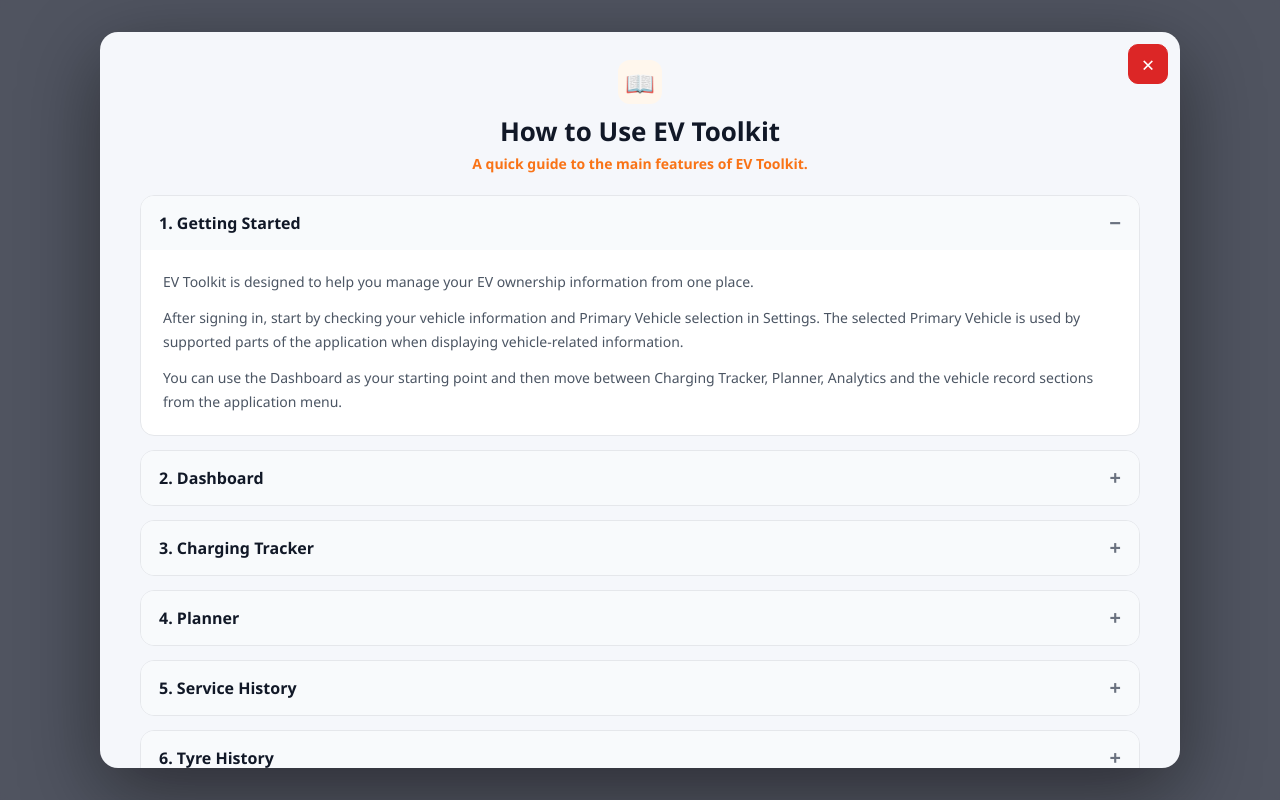
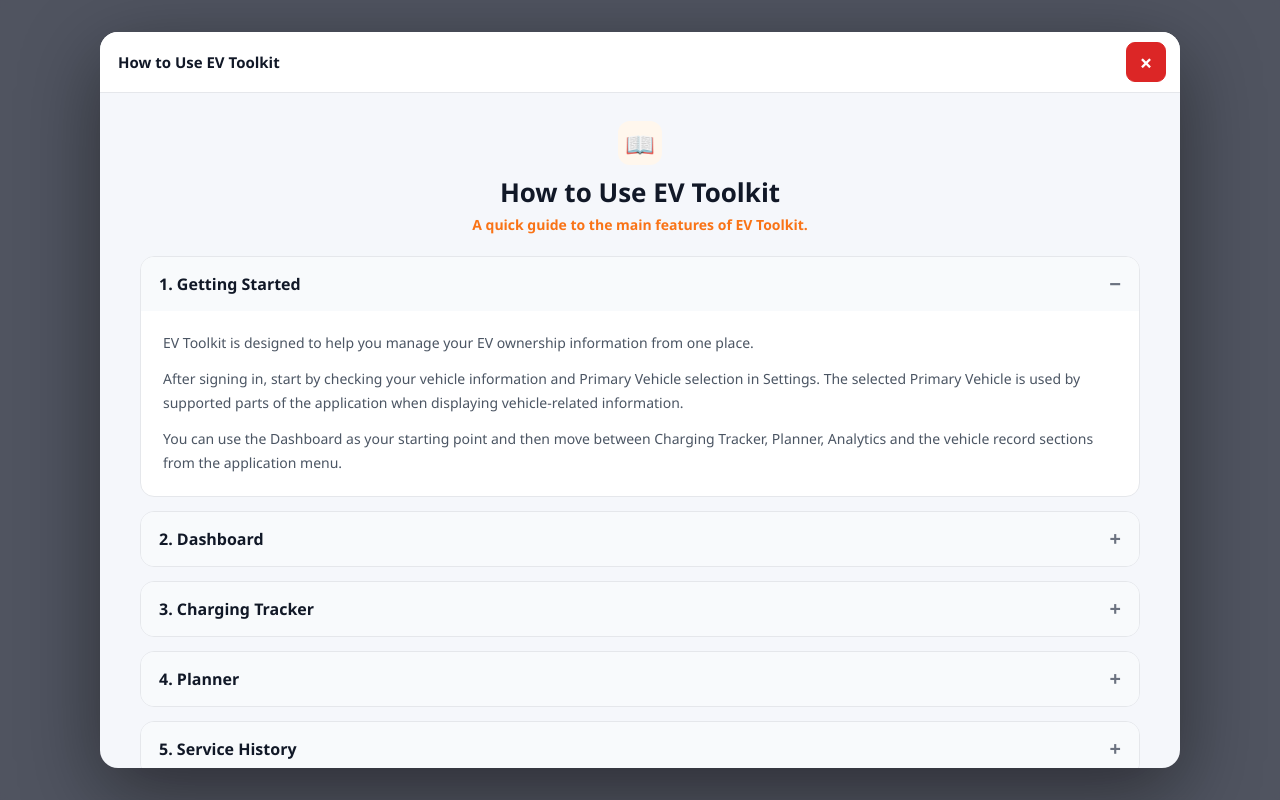
Before and after one commit to rakesh-hb/evtoolkit, a React (Vite) app: page / in a window 1280 px wide. Both pictures are taken after a click on the button "How to Use EV Toolkit". Built offline with nearby package versions, Linux system fonts and the light colour scheme; no server answers.

Commit message:
Fix visible How to Use close button

```diff
--- a/src/pages/Login.tsx
+++ b/src/pages/Login.tsx
@@ -304,7 +304,6 @@
           <div
             onClick={(event) => event.stopPropagation()}
             style={{
-              position: "relative",
               width: "100%",
               maxWidth: 1080,
               height: "min(92vh, 900px)",
@@ -312,22 +311,45 @@
               borderRadius: 18,
               overflow: "hidden",
               boxShadow: "0 24px 80px rgba(0,0,0,0.45)",
+              display: "flex",
+              flexDirection: "column",
             }}
           >
+            <div
+              style={{
+                flexShrink: 0,
+                minHeight: 60,
+                padding: "10px 14px 10px 18px",
+                boxSizing: "border-box",
+                display: "flex",
+                alignItems: "center",
+                justifyContent: "space-between",
+                gap: 12,
+                background: "#ffffff",
+                borderBottom: "1px solid #e5e7eb",
+              }}
+            >
+              <div
+                style={{
+                  fontSize: 15,
+                  fontWeight: 800,
+                  color: "#111827",
+                }}
+              >
+                How to Use EV Toolkit
+              </div>
+
               <button
                 type="button"
                 onClick={() => setShowHowToUse(false)}
                 aria-label="Close How to Use"
                 title="Close"
                 style={{
-                position: "absolute",
-                top: 12,
-                right: 12,
-                zIndex: 2,
                   width: 40,
                   height: 40,
+                  flexShrink: 0,
                   border: "1px solid #dc2626",
-                borderRadius: 10,
+                  borderRadius: 9,
                   background: "#dc2626",
                   color: "#ffffff",
                   cursor: "pointer",
@@ -336,16 +358,19 @@
                   display: "flex",
                   alignItems: "center",
                   justifyContent: "center",
+                  fontWeight: 700,
                 }}
               >
                 ×
               </button>
+            </div>
 
             <div
               id="how-to-use-title"
               style={{
                 width: "100%",
-                height: "100%",
+                flex: "1 1 auto",
+                minHeight: 0,
                 overflowY: "auto",
                 boxSizing: "border-box",
               }}
```
Lines whose indentation alone changed are shown as unchanged.
